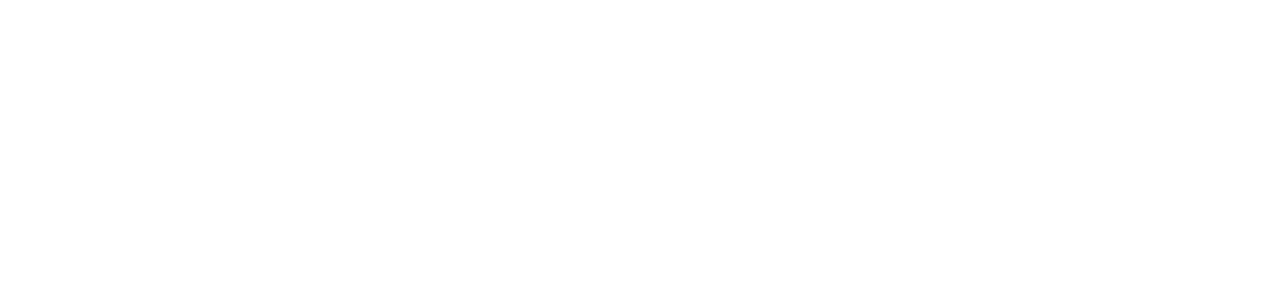
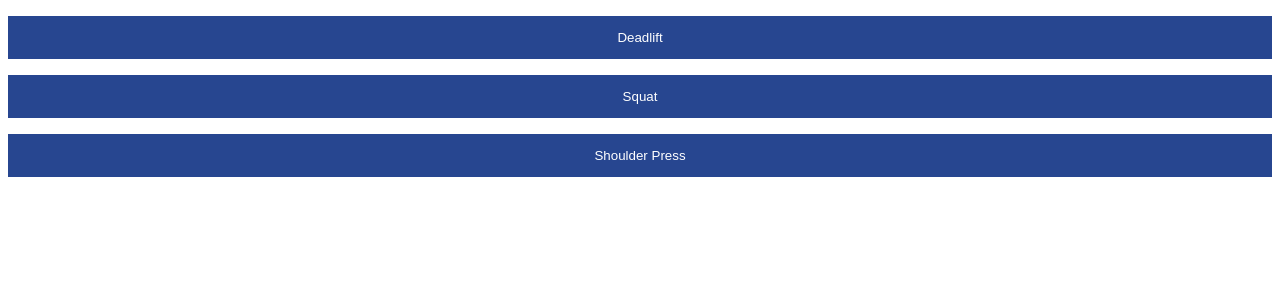
Before and after one commit to MarkByrneDKIT/GymVision, a React (Create React App) app in the folder app/: page /liftSelection in a window 1280 px wide. Before the commit this address had no page. Shown: the top 300 px of the page. Built offline with nearby package versions, Linux system fonts and the light colour scheme.

Commit message:
Feature[Website]: Lift Selection Created

```diff
--- a/app/src/App.js
+++ b/app/src/App.js
@@ -6,6 +6,7 @@
   Routes,
   Route
 } from "react-router-dom";
+import LiftSelection from './pages/lift/liftSelection';
 
 function App() {
   //reactrouter.com quick start
@@ -14,6 +15,7 @@
       <Routes>
         <Route path="/login" element={<Login />}/>
         <Route path="/register" element={<Register />}/>
+        <Route path="/liftSelection" element={<LiftSelection />}/>
       </Routes>
      </Router>
   );
--- /dev/null
+++ b/app/src/pages/lift/lift.css
@@ -0,0 +1,33 @@
+/* Bordered form */
+form {
+    border: 3px solid #f1f1f1;
+  }
+
+
+  /* Set a style for all buttons */
+  button {
+    background-color: #274690;
+    color: white;
+    padding: 14px 20px;
+    margin: 8px 0;
+    border: none;
+    cursor: pointer;
+    width: 100%;
+  }
+
+  /* Add a hover effect for buttons */
+  button:hover {
+    opacity: 0.8;
+  }
+
+  /* Extra style for the cancel button (red) */
+  .cancelbtn {
+    width: auto;
+    padding: 10px 18px;
+    background-color: #f44336;
+  }
+
+
+  .start-button{
+    position: center;
+    }
--- /dev/null
+++ b/app/src/pages/lift/liftSelection.jsx
@@ -0,0 +1,13 @@
+import "./lift.css"
+
+export default function LiftSelection() {
+    return(
+
+        <div>
+            <button>Deadlift</button>
+            <button>Squat</button>
+            <button>Shoulder Press</button>
+        </div>
+
+    );
+}
```
Also changed, not shown: app/src/pages/lift/squat.jsx (added, +7 -0 lines).
